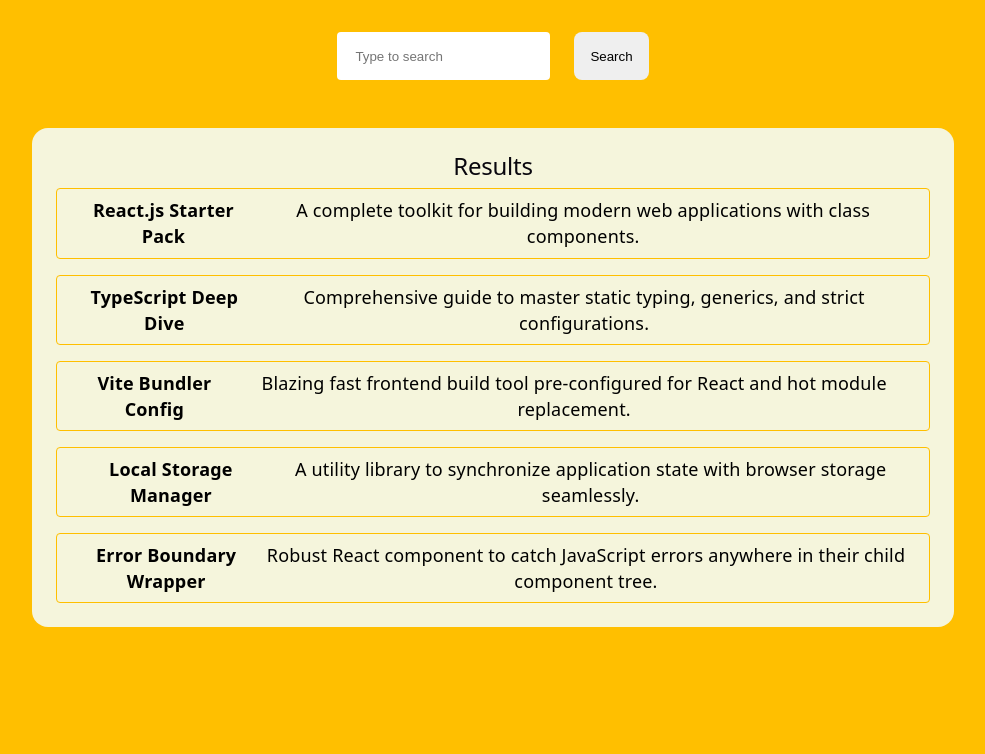
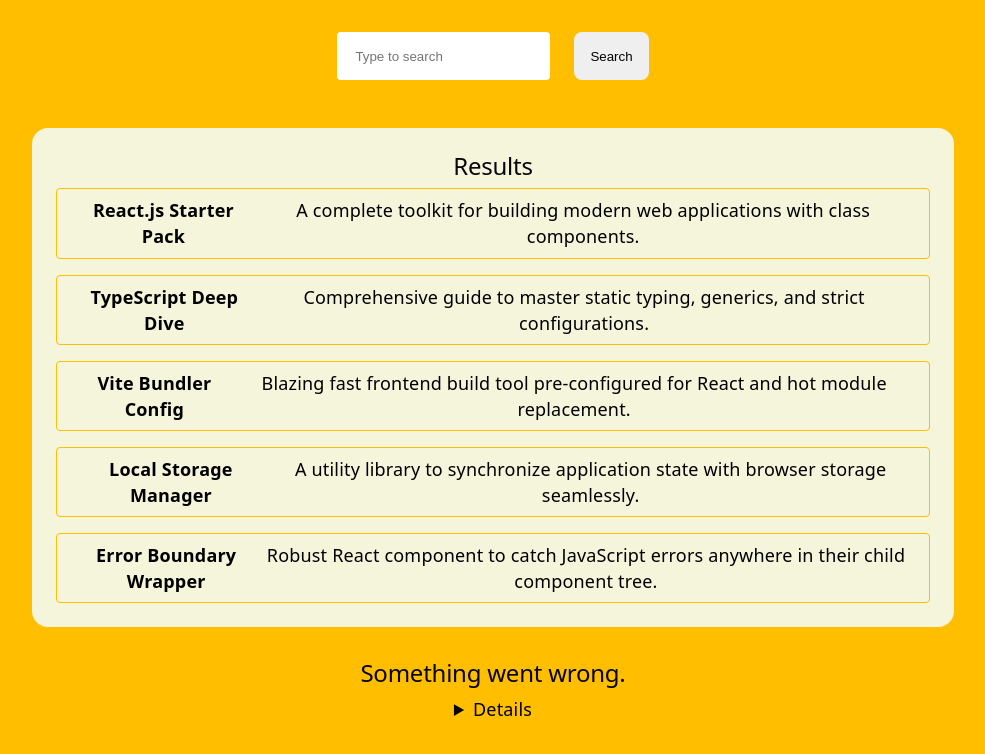
Before and after one commit to itsneedtoknow/rss-react, a React (Vite) app: page / in a window 1280 px wide. Shown: the top 754 px of the page, without its empty margins (147-1132 px from the left). Built offline with nearby package versions, Linux system fonts and the light colour scheme.

Commit message:
feat: add ErrorBoundary

```diff
--- a/src/App.tsx
+++ b/src/App.tsx
@@ -3,7 +3,11 @@
 import { SearchForm } from "./components/SearchForm";
 import { SearchResults } from "./components/SearchResults";
 import { SearchItems } from "./data/searchItems";
-
+import { Button } from "./UI/Button";
+import { ErrorBoundary } from "./components/ErrorBoundary";
+const BuggyComponent = () => {
+  throw new Error("💥 Some kind of error.");
+};
 class App extends Component {
   state = {
     query: localStorage.getItem("query") ?? "",
@@ -48,6 +52,11 @@
           </div>
 
           <SearchResults items={this.state.filteredResults} />
+
+          <ErrorBoundary>
+            <BuggyComponent />
+            <Button btnText="Error btn" />
+          </ErrorBoundary>
         </section>
       </>
     );
--- /dev/null
+++ b/src/components/ErrorBoundary.tsx
@@ -0,0 +1,39 @@
+import { Component, type ErrorInfo, type ReactNode } from "react";
+
+interface ErrorBoundaryProps {
+  children: ReactNode;
+}
+interface ErrorBoundaryState {
+  hasError: boolean;
+  error: Error | null;
+  errorInfo: ErrorInfo | null;
+}
+export class ErrorBoundary extends Component<
+  ErrorBoundaryProps,
+  ErrorBoundaryState
+> {
+  state: ErrorBoundaryState = {
+    hasError: false,
+    error: null,
+    errorInfo: null,
+  };
+  static getDerivedStateFromError(error: Error) {
+    return { hasError: true, error: error };
+  }
+  componentDidCatch(error: Error, errorInfo: ErrorInfo) {
+    this.setState({ errorInfo: errorInfo });
+  }
+  render() {
+    if (this.state.error && this.state.error) {
+      return (
+        <div>
+          <h2>Something went wrong.</h2>
+          <details style={{ whiteSpace: "pre-wrap" }}>
+            {this.state.error?.toString()}
+          </details>
+        </div>
+      );
+    }
+    return this.props.children;
+  }
+}
```
